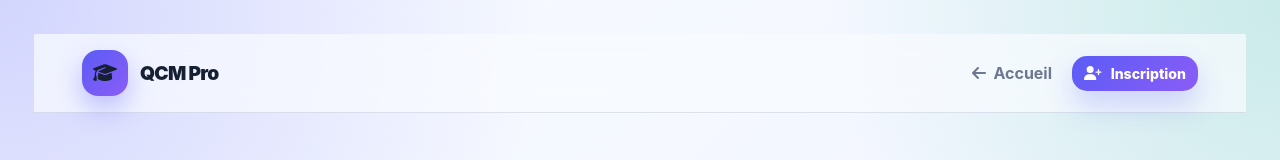
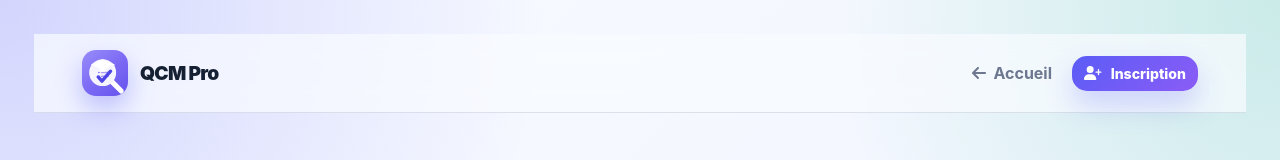
Before and after one commit to dembouz07/qcm_pro_front, a React (Vite) app: page /login in a window 1280 px wide. Shown: the top 160 px of the page. Built offline with nearby package versions, Linux system fonts and the light colour scheme; no server answers.

Commit message:
feat: identite visuelle QCM Pro - favicon simplifie + icone app + logo in-app

```diff
--- a/index.html
+++ b/index.html
@@ -5,7 +5,7 @@
     <meta name="viewport" content="width=device-width, initial-scale=1.0, viewport-fit=cover" />
     <meta name="theme-color" content="#0c1223" />
     <link rel="icon" type="image/svg+xml" href="/favicon.svg" />
-    <link rel="apple-touch-icon" href="/favicon.svg" />
+    <link rel="apple-touch-icon" href="/app-icon.svg" />
     <title>QCM Pro</title>
   </head>
   <body>
--- a/src/components/AuthTopbar.jsx
+++ b/src/components/AuthTopbar.jsx
@@ -6,7 +6,7 @@ export default function AuthTopbar({ active }) {
   return (
     <header className="auth-topbar">
       <Link className="brand auth-topbar-brand" to="/">
-        <span className="brand-icon"><FontAwesomeIcon icon={faGraduationCap} /></span>
+        <img src="/app-icon.svg" className="brand-logo" alt="QCM Pro" />
         <span>QCM Pro</span>
       </Link>
 
--- a/src/components/Navbar.jsx
+++ b/src/components/Navbar.jsx
@@ -28,7 +28,7 @@ export default function Navbar() {
     <aside className={`sidebar ${menuOpen ? 'open' : ''}`}>
       <div className="sidebar-header">
         <Link className="brand" to={user.role === 'superadmin' ? '/superadmin' : user.role === 'admin' ? '/admin' : '/student'} onClick={() => setMenuOpen(false)}>
-          <span className="brand-icon"><FontAwesomeIcon icon={faGraduationCap} /></span>
+          <img src="/app-icon.svg" className="brand-logo" alt="QCM Pro" />
           <span>QCM Pro</span>
         </Link>
 
--- a/src/pages/Landing.jsx
+++ b/src/pages/Landing.jsx
@@ -59,7 +59,7 @@ export default function Landing() {
     <div className="landing">
       <header className="landing-nav">
         <div className="brand landing-brand">
-          <span className="brand-icon"><FontAwesomeIcon icon={faGraduationCap} /></span>
+          <img src="/app-icon.svg" className="brand-logo" alt="QCM Pro" />
           <span>QCM Pro</span>
         </div>
         <div className="landing-nav-actions">
@@ -193,7 +193,7 @@ export default function Landing() {
 
       <footer className="landing-footer">
         <div className="brand landing-brand">
-          <span className="brand-icon"><FontAwesomeIcon icon={faGraduationCap} /></span>
+          <img src="/app-icon.svg" className="brand-logo" alt="QCM Pro" />
           <span>QCM Pro</span>
         </div>
         <small>© {new Date().getFullYear()} QCM Pro — Plateforme d'évaluation en ligne</small>
--- a/src/styles.css
+++ b/src/styles.css
@@ -71,6 +71,15 @@ a { color: inherit; text-decoration: none; }
   place-items: center;
   border-radius: 16px;
   background: linear-gradient(135deg, var(--primary), #8b5cf6);
+  box-shadow: 0 12px 26px rgba(91, 92, 246, 0.35);
+}
+
+.brand-logo {
+  width: 46px;
+  height: 46px;
+  border-radius: 14px;
+  display: block;
+  object-fit: contain;
   box-shadow: 0 12px 26px rgba(91, 92, 246, 0.35);
 }
 
@@ -477,6 +486,7 @@ tr:last-child td { border-bottom: 0; }
   .sidebar-header { flex: 1; }
   .sidebar .brand { font-size: 1.15rem; }
   .sidebar .brand-icon { width: 38px; height: 38px; }
+  .sidebar .brand-logo { width: 38px; height: 38px; }
   .menu-toggle { display: flex; }
 
   /* Tiroir latéral coulissant */
@@ -544,6 +554,7 @@ tr:last-child td { border-bottom: 0; }
   .auth-topbar { padding: 12px 16px; flex-wrap: nowrap; gap: 10px; }
   .auth-topbar-brand { font-size: 1.02rem; flex-shrink: 0; }
   .auth-topbar .brand-icon { width: 34px; height: 34px; }
+  .auth-topbar .brand-logo { width: 34px; height: 34px; }
   .auth-topbar-actions { flex-wrap: nowrap; gap: 8px; }
   .auth-topbar-link { padding: 6px 8px; font-size: 0.86rem; white-space: nowrap; }
   .auth-topbar-actions .secondary-btn,
@@ -1656,6 +1667,7 @@ tr:last-child td { border-bottom: 0; }
   }
   .landing-brand { font-size: 1.05rem; flex-shrink: 0; }
   .landing-nav .brand-icon { width: 34px; height: 34px; }
+  .landing-nav .brand-logo { width: 34px; height: 34px; }
   /* On masque les liens texte secondaires pour garder une nav alignée sur une seule ligne */
   .landing-nav-actions .auth-topbar-link { display: none; }
   .landing-nav-actions { gap: 8px; flex-wrap: nowrap; align-items: center; }
```
Also changed, not shown: public/app-icon.svg (added), public/favicon.svg.
